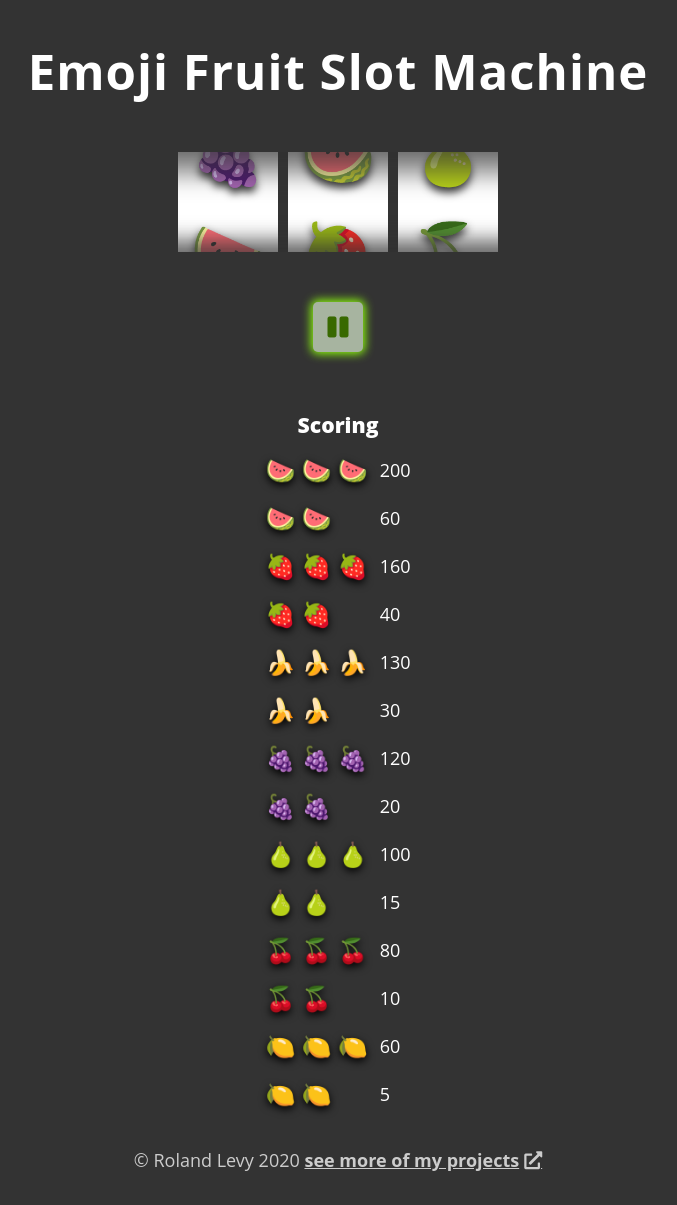
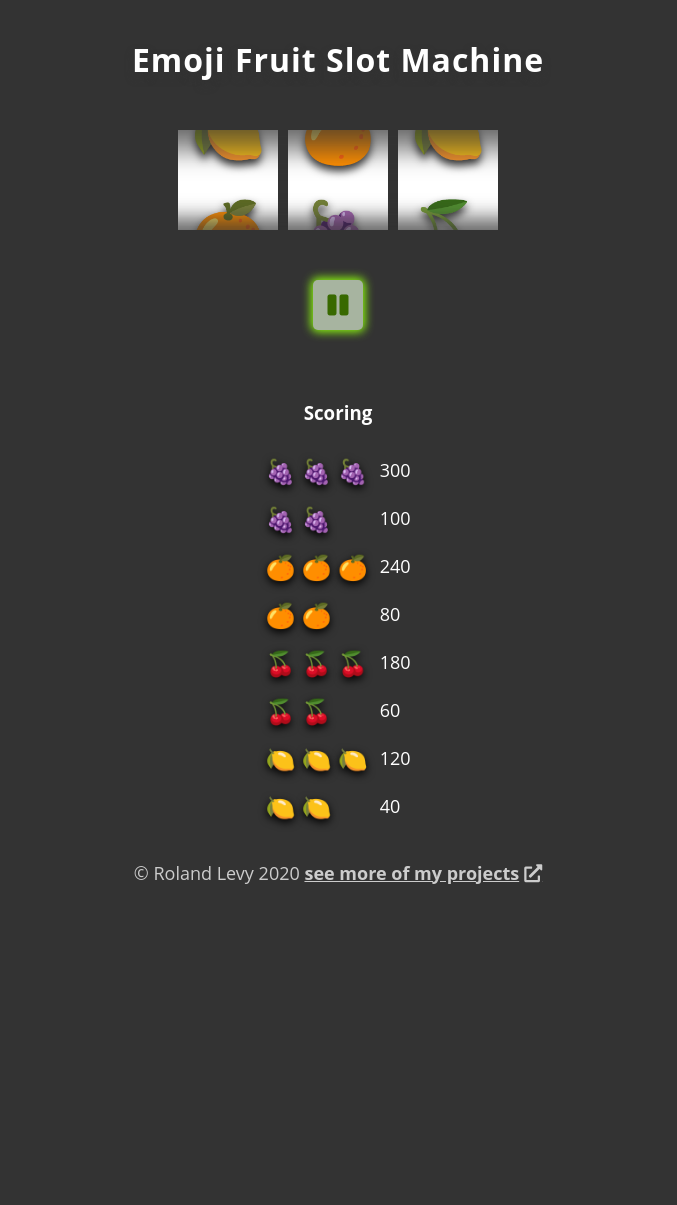
Before and after one commit to rolandjlevy/js-emoji-fruit-slot-machine, a plain HTML site: page index.html in a window 1280 px wide. Shown: the whole page, without its empty margins (302-979 px from the left). After the commit the page ends 935 px from the top, so only its background shows below. Drawn offline with Linux system fonts and the light colour scheme.

Commit message:
Reduced fruit types

```diff
--- a/index.html
+++ b/index.html
@@ -18,34 +18,34 @@
             <li>🍋</li>
             <li>🍒</li>
             <li>🍇</li>
-            <li>🍉</li>
+            <li>🍊</li>
+            <li>🍋</li>
+            <li>🍒</li>
+            <li>🍇</li>
+            <li>🍋</li>
+            <li>🍒</li>
+            <li>🍊</li>
+          </ul>
+          <ul class="reel second">
+            <li>🍋</li>
+            <li>🍊</li>
+            <li>🍒</li>
+            <li>🍇</li>
+            <li>🍊</li>
+            <li>🍋</li>
+            <li>🍒</li>
             <li>🍇</li>
             <li>🍒</li>
-            <li>🍓</li>
-            <li>🍋</li>
-            <li>🍌</li>
-            <li>🍐</li>
-          </ul>
-          <ul class="reel second">
-            <li>🍐</li>
-            <li>🍇</li>
-            <li>🍒</li>
-            <li>🍓</li>
-            <li>🍉</li>
-            <li>🍋</li>
-            <li>🍒</li>
-            <li>🍌</li>
-            <li>🍇</li>
             <li>🍋</li>
           </ul>
           <ul class="reel third">
             <li>🍋</li>
-            <li>🍌</li>
-            <li>🍓</li>
             <li>🍒</li>
-            <li>🍐</li>
+            <li>🍊</li>
+            <li>🍒</li>
+            <li>🍋</li>
             <li>🍇</li>
-            <li>🍉</li>
+            <li>🍊</li>
             <li>🍇</li>
             <li>🍋</li>
             <li>🍒</li>
@@ -58,30 +58,26 @@
         <button onclick="startReels()" class="toggle btn"></button>
       </section>
 
+      <!-- <div class="glow m-t-50">PLAY</div> -->
+
       <section class="scoring m-t-50">
-        <table>
-          <thead>
-            <tr>
-              <td colspan="2">Scoring</td>
-            </tr>
-          </thead>
-          <tbody>
-            <tr><td>🍉 🍉 🍉</td><td>200</td></tr>
-            <tr><td>🍉 🍉</td><td>60</td></tr>
-            <tr><td>🍓 🍓 🍓</td><td>160</td></tr>
-            <tr><td>🍓 🍓</td><td>40</td></tr>
-            <tr><td>🍌 🍌 🍌</td><td>130</td></tr>
-            <tr><td>🍌 🍌</td><td>30</td></tr>
-            <tr><td>🍇 🍇 🍇</td><td>120</td></tr>
-            <tr><td>🍇 🍇</td><td>20</td></tr>
-            <tr><td>🍐 🍐 🍐</td><td>100</td></tr>
-            <tr><td>🍐 🍐</td><td>15</td></tr>
-            <tr><td>🍒 🍒 🍒</td><td>80</td></tr>
-            <tr><td>🍒 🍒</td><td>10</td></tr>
-            <tr><td>🍋 🍋 🍋</td><td>60</td></tr>
-            <tr><td>🍋 🍋</td><td>5</td></tr>
-          </tbody>
-        </table>
+        <header class="h-align">
+          <h3>Scoring</h3>
+        </header>
+        <div class="scrollable">
+          <table>
+            <tbody>
+              <tr><td>🍇 🍇 🍇</td><td>300</td></tr>
+              <tr><td>🍇 🍇</td><td>100</td></tr>
+              <tr><td>🍊 🍊 🍊</td><td>240</td></tr>
+              <tr><td>🍊 🍊</td><td>80</td></tr>
+              <tr><td>🍒 🍒 🍒</td><td>180</td></tr>
+              <tr><td>🍒 🍒</td><td>60</td></tr>
+              <tr><td>🍋 🍋 🍋</td><td>120</td></tr>
+              <tr><td>🍋 🍋</td><td>40</td></tr>
+            </tbody>
+          </table>
+        </div>
       </section>
 
       <footer class="p-10">
--- a/style.css
+++ b/style.css
@@ -198,14 +198,19 @@ ul.reel > li:nth-child(10) {
 /* Scoring */
 /***********/
 
-table td {
-  padding: 5px;
-}
-
-thead > tr > td {
+.scoring > header > h2 {
   font-size: 1.325rem;
   font-weight: 800;
   text-align: center;
+}
+
+.scrollable {
+  /* max-height: 150px;
+  overflow-y: scroll; */
+}
+
+table td {
+  padding: 5px;
 }
 
 tbody > tr > td:first-child {
@@ -230,11 +235,12 @@ main > p:last-child {
 }
 
 h2 {
-  font-size: calc(0.675rem + 3vw);
+  font-size: 2rem;
   font-weight: 700;
   line-height: 1.25;
   letter-spacing: 1px;
   margin: 10px 0;
+  text-shadow: 0 5px 8px #333;
 }
 
 .buttons {
@@ -286,6 +292,22 @@ h2 {
 .btn.active::after {
   content: "\f04b";
   margin-left: 3px;
+}
+
+.glow {
+  --pink: #e60073;
+    box-shadow: 0 0 10px #fff, 0 0 20px #fff, 0 0 30px var(--pink), 0 0 40px var(--pink), 0 0 50px var(--pink), 0 0 60px var(--pink), 0 0 70px var(--pink);
+    background-color: #fff;
+    width: 40px;
+    height: 30px;
+    color: var(--pink);
+    line-height: 1.5;
+    padding: 10px;
+    margin: 0;
+}
+
+.glow:hover {
+    box-shadow: 0 0 20px #fff, 0 0 30px #ff4da6, 0 0 40px #ff4da6, 0 0 50px #ff4da6, 0 0 60px #ff4da6, 0 0 70px #ff4da6, 0 0 80px #ff4da6;
 }
 
 /**************/
@@ -361,8 +383,16 @@ footer a:hover {
 }
 
 @media only screen and (max-width: 768px) {
-  :root {
-    transition: all 0.2s ease;
+  h2 {
+    font-size: 1.675rem;
+    transition: all 0.5s ease;
+  }
+}
+
+@media only screen and (max-width: 480px) {
+  h2 {
+    font-size: 1.375rem;
+    transition: all 0.5s ease;
   }
 }
 
```
